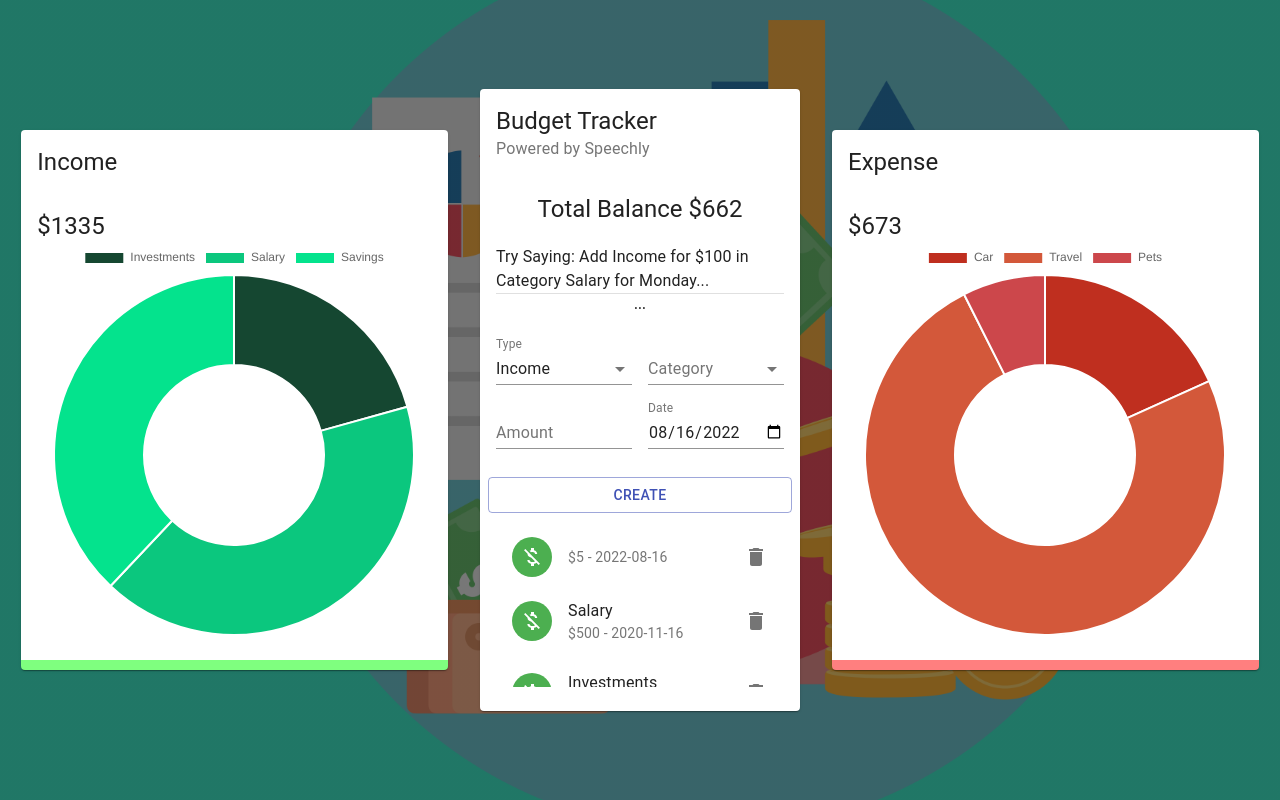
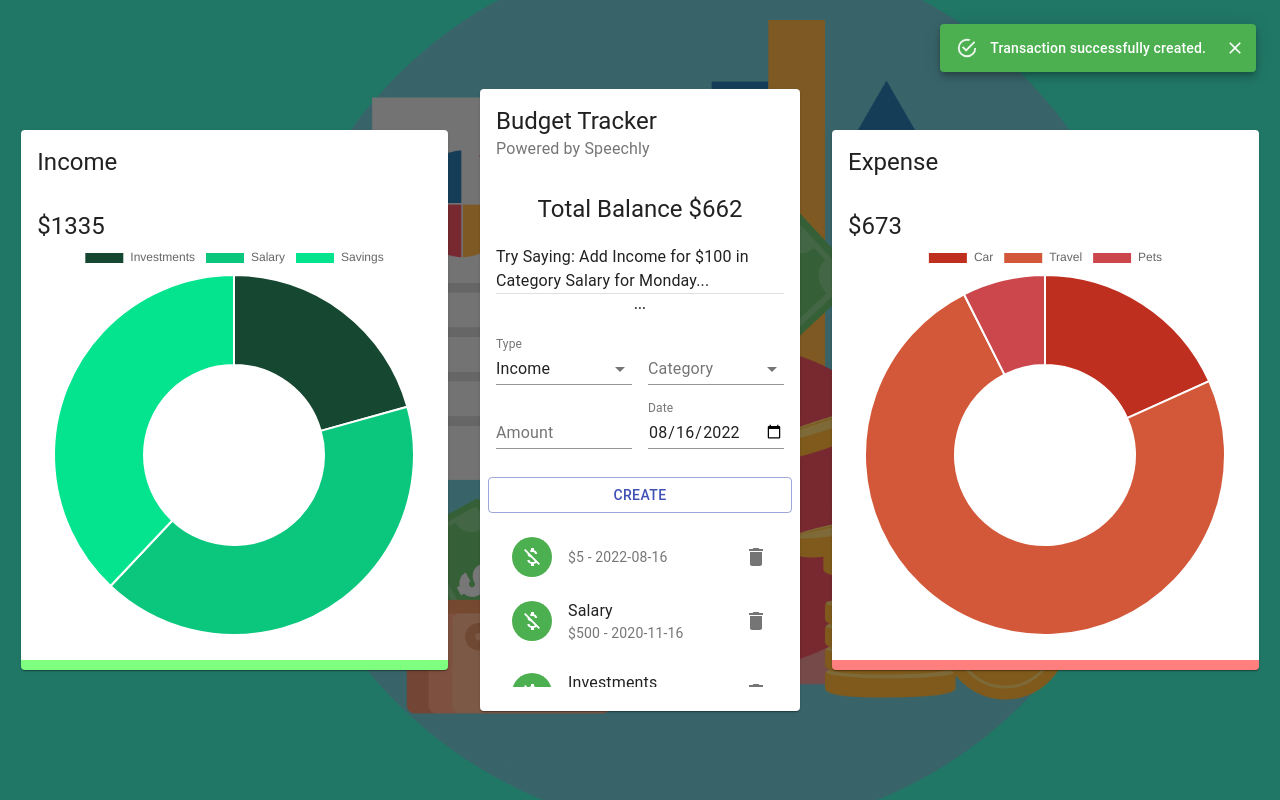
Before and after one commit to bajwass/Budget-Tracker, a React (Create React App) app: page / in a window 1280 px wide. Both pictures are taken after typing "5" into the empty fields and a click on the button "CREATE". Built offline with nearby package versions, Linux system fonts and the light colour scheme.

Commit message:
Pop up alert shown when item added

```diff
--- a/src/components/Main/Form/Form.jsx
+++ b/src/components/Main/Form/Form.jsx
@@ -6,6 +6,7 @@
 
 import useStyles from './styles';
 import { incomeCategories, expenseCategories } from '../../../constants/categories';
+import CustomizedSnackbar from '../../SnackBar/Snackbar';
 
 const initialState = {
     amount: '',
@@ -18,10 +19,12 @@
     const classes = useStyles();
     const [ formData, setFormData ] = useState(initialState);
     const { addTransaction } = useContext(BudgetTrackerContext);
+    const [ open, setOpen] = useState(false);
 
     const createTransaction = () => {
         const transaction = { ...formData, amount: Number(formData.amount), id: uuidv4() }
 
+        setOpen(true);
         addTransaction(transaction);
         setFormData(initialState);
     }
@@ -31,6 +34,7 @@
 
   return (
     <Grid container spacing={2}>
+        <CustomizedSnackbar open={open} setOpen={setOpen} />
         <Grid item xs={12}>
             <Typography align="center" variant="subtitle2" gutterBottom>
                 ...
--- /dev/null
+++ b/src/components/SnackBar/Snackbar.jsx
@@ -0,0 +1,30 @@
+import React from 'react';
+import Snackbar from '@material-ui/core/Snackbar';
+import MuiAlert from '@material-ui/lab/Alert';
+
+import useStyles from './styles';
+
+const CustomizedSnackbar = ({ open, setOpen }) => {
+  const classes = useStyles();
+
+  const handleClose = (event, reason) => {
+    if (reason === 'clickaway') return;
+
+
+    setOpen(false);
+  }
+
+  return (
+    <div className={classes.root}>
+      <Snackbar
+            anchorOrigin={{ vertical: 'top', horizontal: 'right' }}
+            open={open}
+            autoHideDuration={3000}
+            onClose={handleClose}>
+            <MuiAlert onClose={handleClose} severity="success" elevation={6} variant="filled">Transaction successfully created.</MuiAlert>
+      </Snackbar>
+    </div>
+  )
+}
+
+export default CustomizedSnackbar;
--- /dev/null
+++ b/src/components/SnackBar/styles.js
@@ -0,0 +1,10 @@
+import { makeStyles } from '@material-ui/core/styles';
+
+export default makeStyles((theme) => ({
+  root: {
+    width: '100%',
+    '& > * + *': {
+      marginTop: theme.spacing(2),
+    },
+  },
+}));
```
